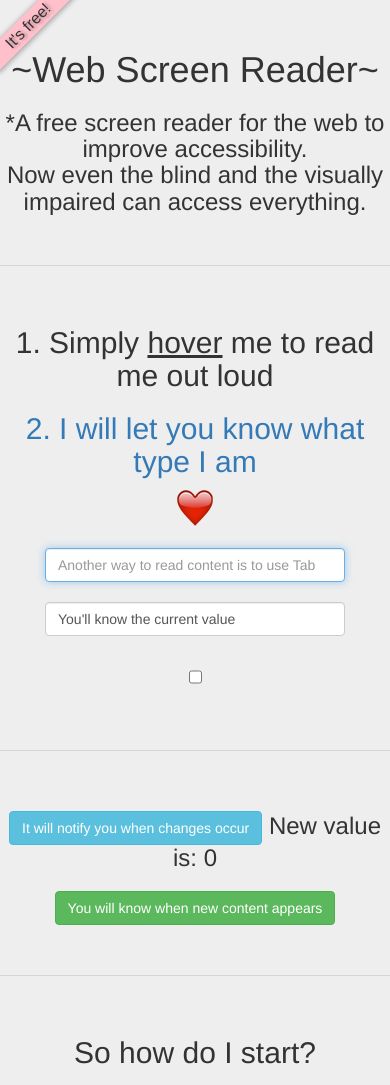
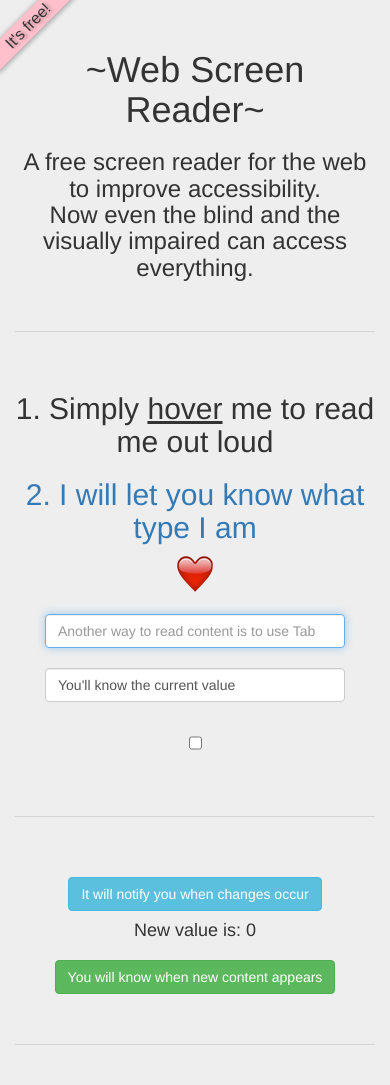
Before and after one commit to Tzook/web-screen-reader, a website: page index.html in a window 390 px wide. Shown: the top 1085 px of the page. Drawn offline with Linux system fonts and the light colour scheme.

Commit message:
Mobile improvements

```diff
--- a/index.html
+++ b/index.html
@@ -15,6 +15,8 @@
             }
             .jumbotron {
                 margin-bottom: 0;
+                padding-right: 15px;
+                padding-left: 15px;
             }
             #free {
                 position: absolute;
@@ -48,7 +50,7 @@
     <body>
         <main class="jumbotron">
 			<h1>~Web Screen Reader~</h1>
-            <h3>*A free screen reader for the web to improve accessibility.<br>Now even the blind and the visually impaired can access everything.</h3>
+            <h3>A free screen reader for the web to improve accessibility.<br>Now even the blind and the visually impaired can access everything.</h3>
             <sup id="free">It's free!</sup>
 
             <br>
@@ -77,7 +79,7 @@
             <div>
                 <h3>
                     <button id="raise" class="btn btn-info">It will notify you when changes occur</button>
-                    <span id="numb">New value is: 0</span>
+                    <h4 id="numb">New value is: 0</h4>
                     <script>
                         let raise = document.getElementById("raise");
                         let numb;
```
